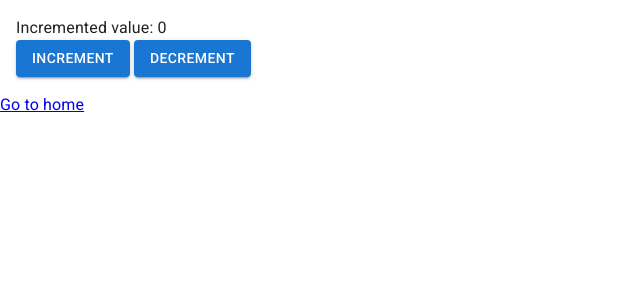
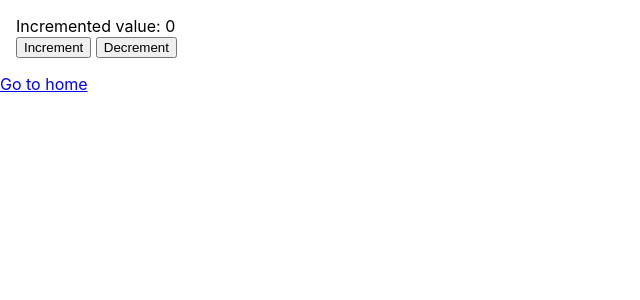
Before and after one commit to veymarmc/easy-pay, a React (Create React App) app: page /counter in a window 1280 px wide. Shown: the top 300 px of the page, without its empty margins (0-640 px from the left). Built offline with nearby package versions, Linux system fonts and the light colour scheme.

Commit message:
remove material ui

```diff
--- a/package.json
+++ b/package.json
@@ -3,11 +3,6 @@
   "version": "0.1.0",
   "private": true,
   "dependencies": {
-    "@emotion/react": "^11.9.3",
-    "@emotion/styled": "^11.9.3",
-    "@fontsource/roboto": "^4.5.7",
-    "@mui/icons-material": "^5.8.4",
-    "@mui/material": "^5.8.4",
     "@reduxjs/toolkit": "^1.8.2",
     "@testing-library/jest-dom": "^5.16.4",
     "@testing-library/react": "^13.3.0",
--- a/src/App.tsx
+++ b/src/App.tsx
@@ -1,17 +1,13 @@
 import React from 'react';
 import { Provider } from 'react-redux';
-import { CssBaseline } from '@mui/material';
 import { store } from './store';
 import { Router } from './routes';
 
 function App() {
 	return (
-		<>
-			<CssBaseline /> {/*provide mui css normalization} */}
-			<Provider store={store}>
-				<Router />
-			</Provider>
-		</>
+		<Provider store={store}>
+			<Router />
+		</Provider>
 	);
 }
 
--- /dev/null
+++ b/src/components/appBar/AppBar.tsx
@@ -0,0 +1,7 @@
+import * as React from 'react';
+
+function AppBar() {
+	return <div>App bar</div>;
+}
+
+export default AppBar;
--- /dev/null
+++ b/src/components/index.ts
@@ -0,0 +1 @@
+export { default as AppBar } from './appBar/AppBar';
--- a/src/index.tsx
+++ b/src/index.tsx
@@ -3,11 +3,6 @@ import ReactDOM from 'react-dom/client';
 import './index.css';
 import App from './App';
 import reportWebVitals from './reportWebVitals';
-
-import '@fontsource/roboto/300.css';
-import '@fontsource/roboto/400.css';
-import '@fontsource/roboto/500.css';
-import '@fontsource/roboto/700.css';
 
 const root = ReactDOM.createRoot(document.getElementById('root') as HTMLElement);
 root.render(
--- a/src/pages/counter/Counter.tsx
+++ b/src/pages/counter/Counter.tsx
@@ -1,6 +1,5 @@
 import React from 'react';
 import { Link } from 'react-router-dom';
-import { Button } from '@mui/material';
 import { useAppDispatch, useAppSelector, counterActions } from './../../store';
 
 function Counter() {
@@ -12,12 +11,8 @@ function Counter() {
 			<div style={{ padding: '1rem' }}>
 				<span>Incremented value: {value}</span>
 				<br />
-				<Button variant='contained' onClick={() => dispatch(counterActions.increment())}>
-					Increment
-				</Button>{' '}
-				<Button variant='contained' onClick={() => dispatch(counterActions.decrement())}>
-					Decrement
-				</Button>
+				<button onClick={() => dispatch(counterActions.increment())}>Increment</button>{' '}
+				<button onClick={() => dispatch(counterActions.decrement())}>Decrement</button>
 			</div>
 			<Link to='/home'>Go to home</Link>
 		</>
--- a/src/pages/landingPage/LandingPage.tsx
+++ b/src/pages/landingPage/LandingPage.tsx
@@ -1,7 +1,12 @@
 import React from 'react';
+import { AppBar } from './../../components';
 
 function LandingPage() {
-	return <div>Landing Page</div>;
+	return (
+		<>
+			<AppBar />
+		</>
+	);
 }
 
 export default LandingPage;
```
Also changed, not shown: src/assets/images/logo-icon.svg (added), 1 other file (tests, documents, lock files or other folders).
